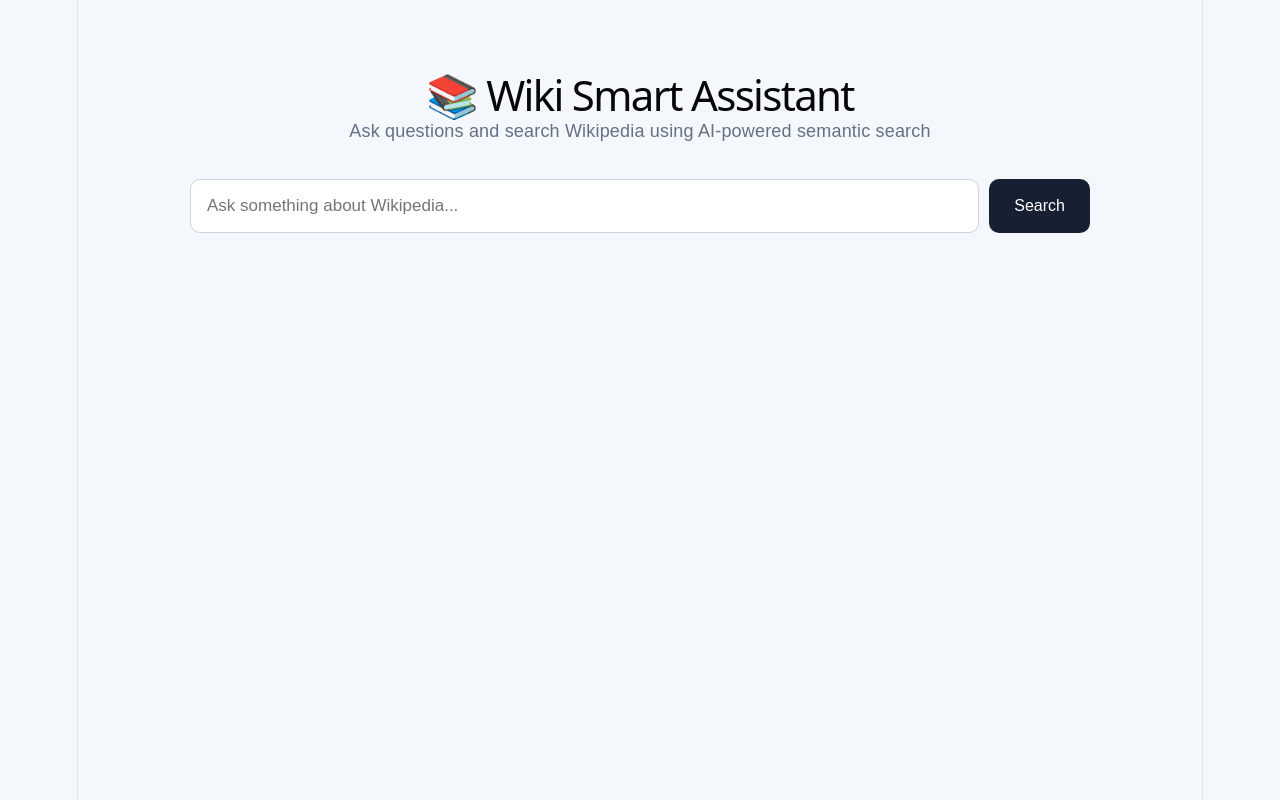
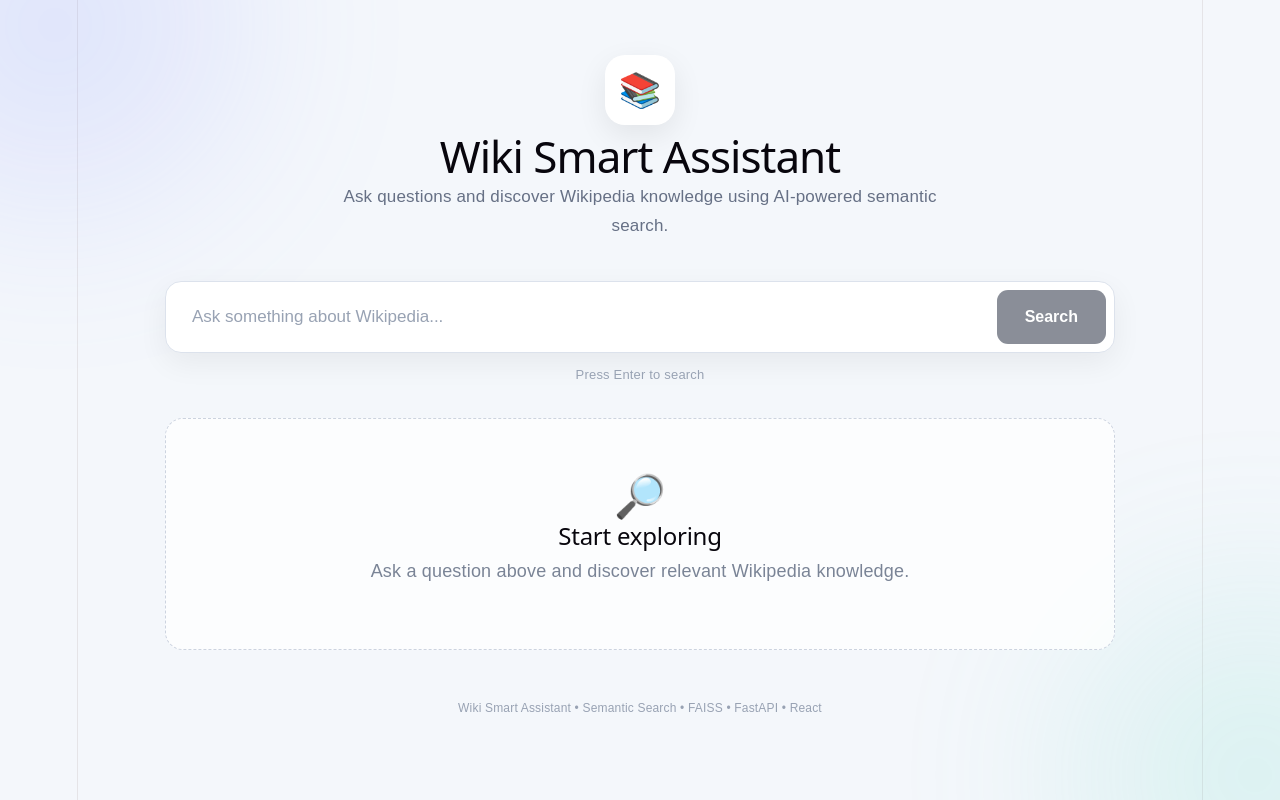
Before and after one commit to prathibha2008hp-code/wiki-smart-assistant, a React app in the folder frontend/: page / in a window 1280 px wide. Built offline with nearby package versions, Linux system fonts and the light colour scheme; the HTML template or start-up script is replaced by a standard one.

Commit message:
Improve assistant UI and loading experience

```diff
--- a/frontend/src/App.css
+++ b/frontend/src/App.css
@@ -4,87 +4,463 @@
 
 body {
   margin: 0;
-  font-family: Arial, sans-serif;
+  font-family: Arial, Helvetica, sans-serif;
   background: #f4f7fb;
   color: #172033;
 }
 
+button,
+input {
+  font-family: inherit;
+}
+
 .app {
   min-height: 100vh;
-  padding: 50px 20px;
+  position: relative;
+  overflow: hidden;
+  padding: 55px 20px 30px;
+}
+
+.background-glow {
+  position: fixed;
+  width: 350px;
+  height: 350px;
+  border-radius: 50%;
+  filter: blur(100px);
+  opacity: 0.18;
+  pointer-events: none;
+}
+
+.glow-one {
+  top: -150px;
+  left: -120px;
+  background: #7c8cff;
+}
+
+.glow-two {
+  right: -150px;
+  bottom: -150px;
+  background: #63d8c5;
 }
 
 .container {
-  max-width: 900px;
+  width: 100%;
+  max-width: 950px;
   margin: auto;
+  position: relative;
+  z-index: 1;
 }
 
-h1 {
+/* Hero */
+
+.hero {
   text-align: center;
-  font-size: 42px;
-  margin-bottom: 10px;
+  margin-bottom: 40px;
 }
 
-.subtitle {
-  text-align: center;
+.logo {
+  width: 70px;
+  height: 70px;
+  margin: 0 auto 18px;
+
+  display: flex;
+  align-items: center;
+  justify-content: center;
+
+  font-size: 34px;
+
+  background: white;
+  border-radius: 20px;
+
+  box-shadow: 0 10px 30px rgba(0, 0, 0, 0.08);
+}
+
+.hero h1 {
+  margin: 0;
+  font-size: 44px;
+  letter-spacing: -1px;
+}
+
+.hero p {
+  max-width: 650px;
+  margin: 14px auto 0;
+
   color: #667085;
-  margin-bottom: 35px;
+  font-size: 17px;
+  line-height: 1.7;
+}
+
+/* Search */
+
+.search-section {
+  margin-bottom: 30px;
 }
 
 .search-box {
   display: flex;
-  gap: 10px;
-  margin-bottom: 30px;
+  gap: 12px;
+
+  padding: 8px;
+
+  background: white;
+  border: 1px solid #dce2ec;
+  border-radius: 16px;
+
+  box-shadow: 0 10px 30px rgba(0, 0, 0, 0.06);
 }
 
 .search-box input {
   flex: 1;
-  padding: 16px;
+
+  min-width: 0;
+
+  padding: 17px 18px;
+
+  border: none;
+  outline: none;
+
+  background: transparent;
+
   font-size: 17px;
-  border: 1px solid #ccd3df;
-  border-radius: 10px;
-  outline: none;
+  color: #172033;
+}
+
+.search-box input::placeholder {
+  color: #98a2b3;
+}
+
+.search-box input:disabled {
+  opacity: 0.6;
 }
 
 .search-box button {
-  padding: 16px 25px;
+  padding: 0 28px;
+
   border: none;
-  border-radius: 10px;
+  border-radius: 11px;
+
   background: #172033;
   color: white;
+
   font-size: 16px;
+  font-weight: 600;
+
   cursor: pointer;
+
+  transition:
+    transform 0.2s ease,
+    opacity 0.2s ease;
 }
 
-.search-box button:hover {
-  opacity: 0.85;
+.search-box button:hover:not(:disabled) {
+  transform: translateY(-1px);
+  opacity: 0.9;
+}
+
+.search-box button:disabled {
+  opacity: 0.5;
+  cursor: not-allowed;
+}
+
+.search-hint {
+  margin: 9px 5px 0;
+
+  color: #98a2b3;
+  font-size: 13px;
+}
+
+/* Loading */
+
+.loading-card {
+  text-align: center;
+
+  background: white;
+
+  padding: 35px 20px;
+
+  margin-bottom: 28px;
+
+  border-radius: 18px;
+
+  box-shadow: 0 8px 25px rgba(0, 0, 0, 0.06);
+}
+
+.spinner {
+  width: 42px;
+  height: 42px;
+
+  margin: 0 auto 18px;
+
+  border: 4px solid #dfe4ec;
+  border-top-color: #172033;
+
+  border-radius: 50%;
+
+  animation: spin 0.9s linear infinite;
+}
+
+.loading-card h3 {
+  margin: 0 0 7px;
+  font-size: 18px;
+}
+
+.loading-card p {
+  margin: 0;
+  color: #667085;
+}
+
+@keyframes spin {
+  to {
+    transform: rotate(360deg);
+  }
+}
+
+/* Section heading */
+
+.section-heading {
+  display: flex;
+  align-items: center;
+  gap: 13px;
+
+  margin-bottom: 18px;
+}
+
+.heading-icon {
+  width: 44px;
+  height: 44px;
+
+  display: flex;
+  align-items: center;
+  justify-content: center;
+
+  background: #eef1f7;
+
+  border-radius: 12px;
+
+  font-size: 21px;
+}
+
+.section-heading h2 {
+  margin: 0 0 3px;
+
+  font-size: 21px;
+}
+
+.section-heading span {
+  color: #7a8496;
+  font-size: 13px;
+}
+
+/* Answer */
+
+.answer-card {
+  background: white;
+
+  padding: 26px;
+
+  margin-bottom: 35px;
+
+  border-radius: 18px;
+
+  border-left: 5px solid #172033;
+
+  box-shadow: 0 10px 30px rgba(0, 0, 0, 0.07);
+}
+
+.answer-text {
+  margin: 20px 0 0;
+
+  color: #374151;
+
+  font-size: 16px;
+  line-height: 1.85;
+
+  white-space: pre-line;
+}
+
+/* Results */
+
+.results-section {
+  margin-bottom: 35px;
+}
+
+.results {
+  display: flex;
+  flex-direction: column;
+  gap: 15px;
 }
 
 .result-card {
+  display: flex;
+  gap: 17px;
+
   background: white;
-  padding: 22px;
-  margin-bottom: 18px;
-  border-radius: 14px;
-  box-shadow: 0 4px 15px rgba(0, 0, 0, 0.08);
+
+  padding: 21px;
+
+  border: 1px solid #e5e9f0;
+
+  border-radius: 16px;
+
+  box-shadow: 0 5px 18px rgba(0, 0, 0, 0.04);
+
+  transition:
+    transform 0.2s ease,
+    box-shadow 0.2s ease;
 }
 
-.result-card h2 {
-  margin-top: 0;
+.result-card:hover {
+  transform: translateY(-2px);
+
+  box-shadow: 0 10px 25px rgba(0, 0, 0, 0.08);
 }
 
-.result-card p {
-  line-height: 1.6;
-  color: #4b5563;
+.result-number {
+  flex-shrink: 0;
+
+  width: 36px;
+  height: 36px;
+
+  display: flex;
+  align-items: center;
+  justify-content: center;
+
+  background: #172033;
+  color: white;
+
+  border-radius: 10px;
+
+  font-weight: bold;
+  font-size: 14px;
+}
+
+.result-content {
+  flex: 1;
+  min-width: 0;
+}
+
+.result-content h3 {
+  margin: 0 0 8px;
+
+  font-size: 19px;
+
+  color: #172033;
+}
+
+.result-content p {
+  margin: 0 0 15px;
+
+  color: #5f6979;
+
+  line-height: 1.65;
+}
+
+.result-footer {
+  display: flex;
+  align-items: center;
+  justify-content: space-between;
+
+  gap: 15px;
 }
 
 .score {
+  color: #8a94a6;
+
+  font-size: 13px;
+}
+
+.result-content a {
+  color: #2563eb;
+
+  text-decoration: none;
+
   font-size: 14px;
-  color: #667085;
+  font-weight: 600;
+}
+
+.result-content a:hover {
+  text-decoration: underline;
+}
+
+/* Empty state */
+
+.empty-state {
+  text-align: center;
+
+  padding: 65px 20px;
+
+  background: rgba(255, 255, 255, 0.75);
+
+  border: 1px dashed #ccd3df;
+
+  border-radius: 18px;
+}
+
+.empty-icon {
+  font-size: 42px;
   margin-bottom: 12px;
 }
 
-.result-card a {
-  color: #2563eb;
-  text-decoration: none;
-  font-weight: bold;
+.empty-state h2 {
+  margin: 0 0 8px;
 }
+
+.empty-state p {
+  margin: 0;
+
+  color: #7a8496;
+}
+
+/* Footer */
+
+footer {
+  text-align: center;
+
+  margin-top: 45px;
+
+  color: #98a2b3;
+
+  font-size: 12px;
+}
+
+/* Mobile */
+
+@media (max-width: 650px) {
+  .app {
+    padding: 35px 14px 25px;
+  }
+
+  .hero h1 {
+    font-size: 34px;
+  }
+
+  .hero p {
+    font-size: 15px;
+  }
+
+  .search-box {
+    flex-direction: column;
+    padding: 8px;
+  }
+
+  .search-box input {
+    padding: 15px;
+  }
+
+  .search-box button {
+    min-height: 50px;
+  }
+
+  .result-card {
+    padding: 17px;
+  }
+
+  .result-footer {
+    align-items: flex-start;
+    flex-direction: column;
+  }
+
+  .answer-card {
+    padding: 21px;
+  }
+}
--- a/frontend/src/App.jsx
+++ b/frontend/src/App.jsx
@@ -36,59 +36,131 @@
       setResults(data.results || []);
     } catch (error) {
       console.error(error);
-      setAnswer("Could not connect to the backend.");
+      setAnswer(
+        "Could not connect to the backend. Please make sure the server is running."
+      );
     } finally {
       setLoading(false);
     }
   };
 
+  const handleKeyDown = (event) => {
+    if (event.key === "Enter") {
+      searchWiki();
+    }
+  };
+
   return (
     <div className="app">
-      <div className="container">
+      <div className="background-glow glow-one"></div>
+      <div className="background-glow glow-two"></div>
 
-        <h1>📚 Wiki Smart Assistant</h1>
+      <main className="container">
 
-        <p className="subtitle">
-          Ask questions and search Wikipedia using AI-powered semantic search
+        {/* Header */}
+        <header className="hero">
+          <div className="logo">📚</div>
+
+          <h1>Wiki Smart Assistant</h1>
+
+          <p>
+            Ask questions and discover Wikipedia knowledge using
+            AI-powered semantic search.
           </p>
+        </header>
 
+        {/* Search */}
+        <section className="search-section">
           <div className="search-box">
+
             <input
               type="text"
               placeholder="Ask something about Wikipedia..."
               value={query}
-            onChange={(e) => setQuery(e.target.value)}
-            onKeyDown={(e) => {
-              if (e.key === "Enter") {
-                searchWiki();
-              }
-            }}
+              onChange={(event) => setQuery(event.target.value)}
+              onKeyDown={handleKeyDown}
+              disabled={loading}
             />
 
-          <button onClick={searchWiki} disabled={loading}>
+            <button
+              onClick={searchWiki}
+              disabled={loading || !query.trim()}
+            >
               {loading ? "Searching..." : "Search"}
             </button>
+
           </div>
 
-        {answer && (
-          <div className="answer-card">
-            <h2>🤖 Answer</h2>
-            <p>{answer}</p>
+          <p className="search-hint">
+            Press Enter to search
+          </p>
+        </section>
+
+        {/* Loading */}
+        {loading && (
+          <div className="loading-card">
+            <div className="spinner"></div>
+
+            <h3>Searching Wikipedia...</h3>
+
+            <p>
+              Finding the most relevant articles for your question.
+            </p>
           </div>
         )}
 
+        {/* Answer */}
+        {!loading && answer && (
+          <section className="answer-card">
+
+            <div className="section-heading">
+              <span className="heading-icon">🤖</span>
+
+              <div>
+                <h2>Answer</h2>
+                <span>Based on relevant Wikipedia articles</span>
+              </div>
+            </div>
+
+            <p className="answer-text">
+              {answer}
+            </p>
+
+          </section>
+        )}
+
+        {/* Related Articles */}
+        {!loading && results.length > 0 && (
+          <section className="results-section">
+
+            <div className="section-heading">
+              <span className="heading-icon">📖</span>
+
+              <div>
+                <h2>Related Articles</h2>
+                <span>
+                  Wikipedia articles related to your question
+                </span>
+              </div>
+            </div>
+
             <div className="results">
 
-          {results.length > 0 && (
-            <h2 className="results-title">
-              📖 Related Articles
-            </h2>
-          )}
+              {results.map((article, index) => (
+                <article
+                  className="result-card"
+                  key={`${article.name}-${index}`}
+                >
 
-          {results.map((article, index) => (
-            <div className="result-card" key={index}>
+                  <div className="result-number">
+                    {index + 1}
+                  </div>
 
-              <h2>{article.name}</h2>
+                  <div className="result-content">
+
+                    <h3>
+                      {article.name || "Wikipedia Article"}
+                    </h3>
 
                     <p>
                       {article.description ||
@@ -96,9 +168,14 @@
                         "No description available."}
                     </p>
 
-              <div className="score">
-                Similarity: {article.score.toFixed(3)}
-              </div>
+                    <div className="result-footer">
+
+                      <span className="score">
+                        Similarity:{" "}
+                        {typeof article.score === "number"
+                          ? article.score.toFixed(3)
+                          : "N/A"}
+                      </span>
 
                       {article.url && (
                         <a
@@ -106,16 +183,44 @@
                           target="_blank"
                           rel="noreferrer"
                         >
-                  Read Wikipedia →
+                          Read on Wikipedia →
                         </a>
                       )}
 
                     </div>
+
+                  </div>
+
+                </article>
               ))}
 
             </div>
 
+          </section>
+        )}
+
+        {/* Empty state */}
+        {!loading && !answer && results.length === 0 && (
+          <div className="empty-state">
+            <div className="empty-icon">🔎</div>
+
+            <h2>Start exploring</h2>
+
+            <p>
+              Ask a question above and discover relevant
+              Wikipedia knowledge.
+            </p>
           </div>
+        )}
+
+        {/* Footer */}
+        <footer>
+          <p>
+            Wiki Smart Assistant • Semantic Search • FAISS • FastAPI • React
+          </p>
+        </footer>
+
+      </main>
     </div>
   );
 }
```
Lines whose indentation alone changed are shown as unchanged.
